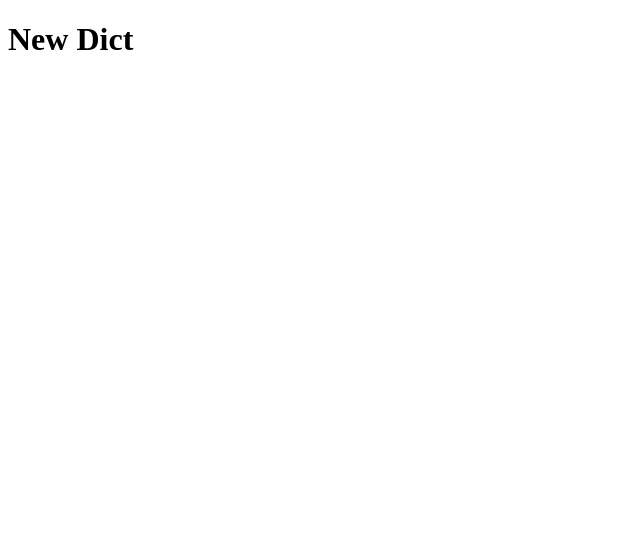
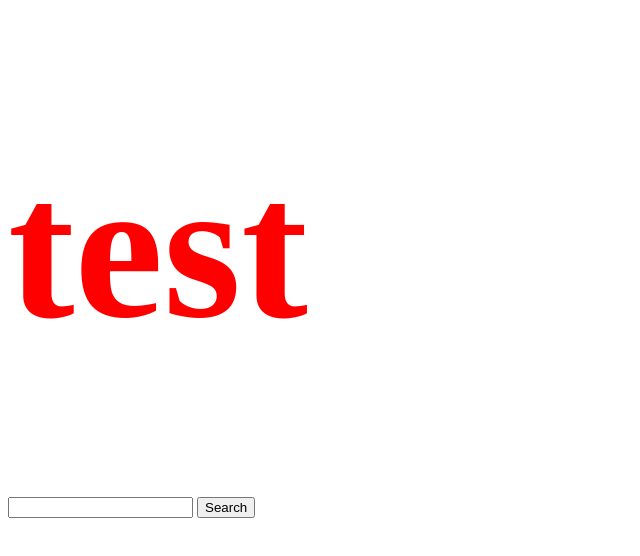
Before and after one commit to SoraSpades/node-dict, a website: page public/index.html in a window 1280 px wide. Shown: the whole page, without its empty margins (0-640 px from the left). Drawn offline with Linux system fonts and the light colour scheme.

Commit message:
Fixed static dir and added styles to index.html

```diff
--- /dev/null
+++ b/public/css/styles.css
@@ -0,0 +1,4 @@
+h1 {
+    color: red;
+    font-size: 200px;
+}
--- a/public/index.html
+++ b/public/index.html
@@ -1,9 +1,15 @@
 <!DOCTYPE html>
 <html>
 <head>
-
+    <link rel="stylesheet" href="css/styles.css">
 </head>
 <body>
-    <h1>New Dict</h1>
+    <h1>test</h1>
+    <div id="search-div">
+        <form id="search-form">
+            <input id="search-text" type="text">
+            <button id="search-button">Search</button>
+        </form>
+    </div>
 </body>
 </html>
--- a/src/index.js
+++ b/src/index.js
@@ -4,7 +4,7 @@ const { makeRequest, parseResult } = require("./jisho")
 
 // Express config
 const app = express()
-app.use(express.static("/public"))
+app.use(express.static(path.join(__dirname, "../public/")))
 
 // Express endpoints
 app.get("/", async (req, res) => { // Main page
```
Also changed, not shown: 1 other file.
